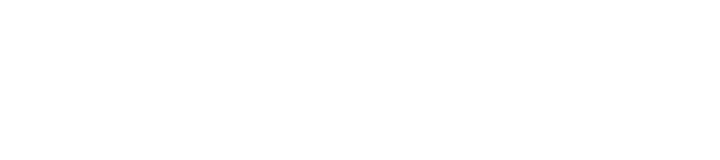
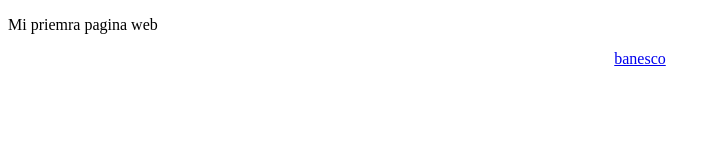
Before and after one commit to RGonzalezRebolledo/PreCoruseHenry, a plain HTML site: page index.html in a window 1280 px wide. Shown: the whole page, without its empty margins (0-720 px from the left). Drawn offline with Linux system fonts and the light colour scheme.

Commit message:
html nuevo

```diff
--- a/index.html
+++ b/index.html
@@ -3,8 +3,16 @@
 <head>
     <meta charset="UTF-8">
     <meta name="viewport" content="width=device-width, initial-scale=1.0">
+    <link rel="stylesheet" href="style.css">
     <title>Mi primer sitio web</title>
 </head>
+    <header>
+        <p>Mi priemra pagina web</p>
+    </header>
+    <div>
+        <a href="https://www.banesco.com">banesco</a>
+    </div>
+
 <body>
 
 </body>
```
